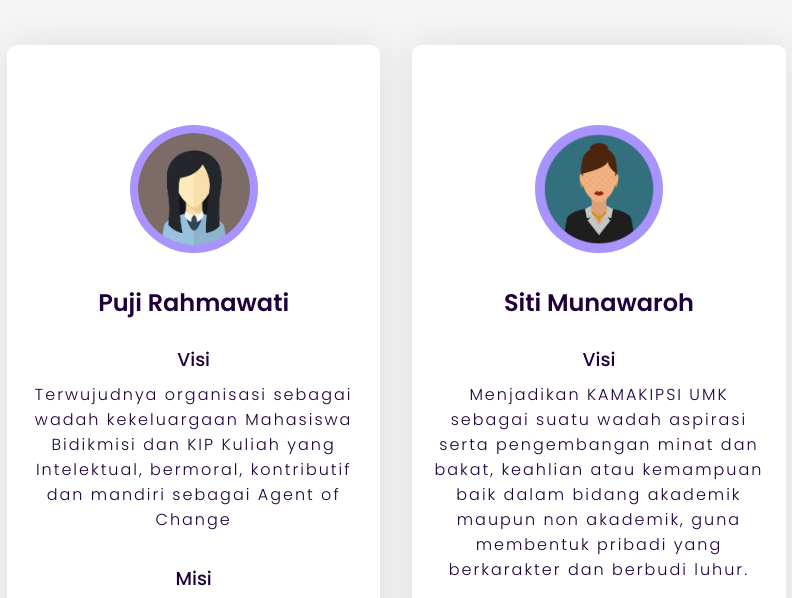
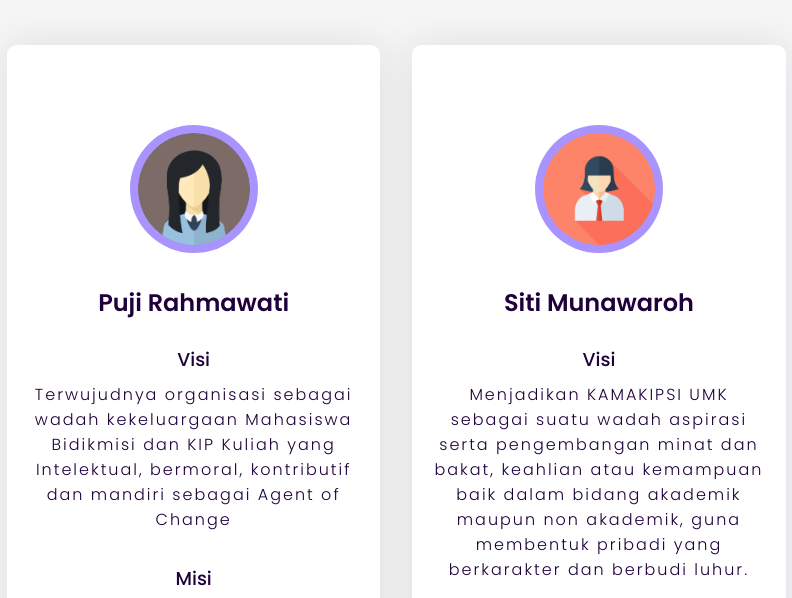
Before and after one commit to Rizalubab/kamakipsi, a plain HTML site: page index.html in a window 1280 px wide. Shown: the part 152-750 px from the top of the page, without its empty margins (41-833 px from the left). Drawn offline with Linux system fonts and the light colour scheme.

Commit message:
Update index.html

```diff
--- a/index.html
+++ b/index.html
@@ -61,7 +61,7 @@
         <div class="column">
           <div class="card">
             <div class="img-container">
-              <img src="profile-img-3.png" />
+              <img src="profile-img-2.png" />
             </div>
             <h2>Siti Munawaroh</h2><br/>
             <h3>Visi</h3>
```
